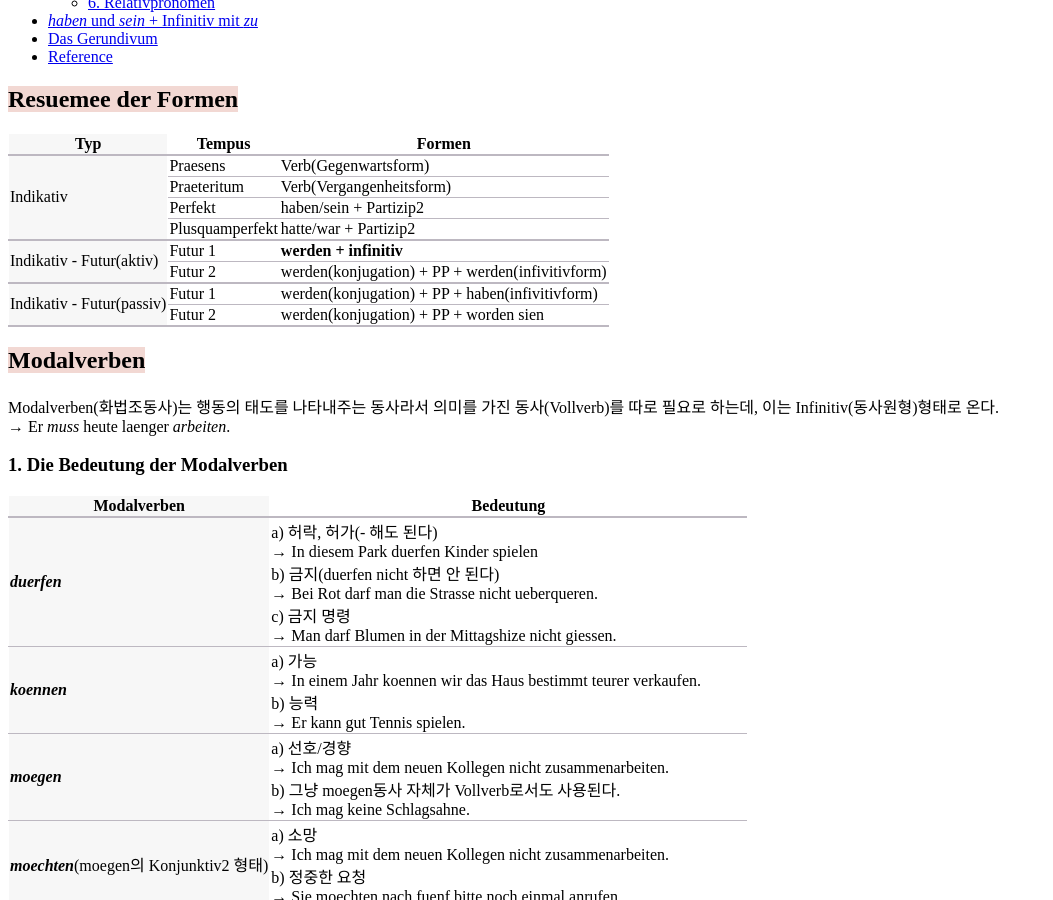
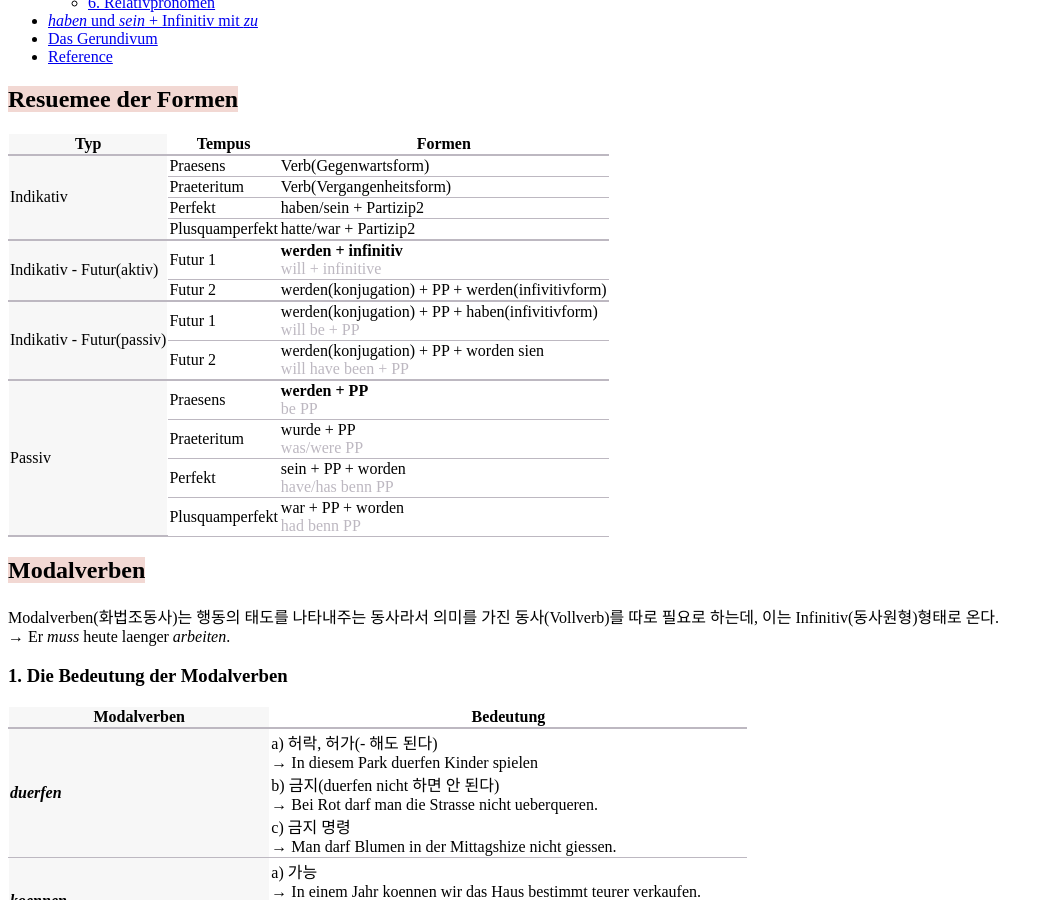
Before and after one commit to finddme/finddme.github.io, a Jekyll site: the page built from _posts/2021-01-24-DeutschGrammtik.md, in a window 1280 px wide and 900 px high, scrolled down 593 px. Shown: the whole window, without its empty margins (0-1053 px from the left). Built offline with Jekyll 4.4.1, drawn with Linux system fonts in a browser that asks for light colours.

Commit message:
Update 2021-01-24-DeutschGrammtik.md

```diff
--- a/_posts/2021-01-24-DeutschGrammtik.md
+++ b/_posts/2021-01-24-DeutschGrammtik.md
@@ -47,10 +47,14 @@ tag: Deutsch
        <tr><td class="line">Praeteritum</td><td class="line">Verb(Vergangenheitsform)</td></tr>
        <tr><td class="line">Perfekt</td><td class="line">haben/sein + Partizip2</td></tr>
        <tr><td class="line2">Plusquamperfekt</td><td class="line2">hatte/war + Partizip2</td></tr>
-       <tr><td class="line4" rowspan="2">Indikativ - Futur(aktiv)</td><td class="line">Futur 1</td><td class="line"><strong>werden + infinitiv</strong></td></tr>
+       <tr><td class="line4" rowspan="2">Indikativ - Futur(aktiv)</td><td class="line">Futur 1</td><td class="line"><strong>werden + infinitiv</strong><br><span style="color:#BDB8C1">will + infinitive</span></td></tr>
        <tr><td class="line2">Futur 2</td><td class="line2">werden(konjugation) + PP + werden(infivitivform)</td></tr>
-       <tr><td class="line4" rowspan="2">Indikativ - Futur(passiv)</td><td class="line">Futur 1</td><td class="line">werden(konjugation) + PP + haben(infivitivform)</td></tr>
-       <tr><td class="line2">Futur 2</td><td class="line2">werden(konjugation) + PP + worden sien</td></tr>
+       <tr><td class="line4" rowspan="2">Indikativ - Futur(passiv)</td><td class="line">Futur 1</td><td class="line">werden(konjugation) + PP + haben(infivitivform)<br><span style="color:#BDB8C1">will be + PP</span></td></tr>
+       <tr><td class="line2">Futur 2</td><td class="line2">werden(konjugation) + PP + worden sien<br><span style="color:#BDB8C1">will have been + PP</span></td></tr>
+       <tr><td class="line4" rowspan="4">Passiv</td><td class="line">Praesens</td><td class="line"><strong>werden + PP</strong><br><span style="color:#BDB8C1">be PP</span></td></tr>
+       <tr><td class="line">Praeteritum</td><td class="line">wurde + PP<br><span style="color:#BDB8C1">was/were PP</span></td></tr>
+       <tr><td class="line">Perfekt</td><td class="line">sein + PP + worden<br><span style="color:#BDB8C1">have/has benn PP</span></td></tr>
+       <tr><td class="line">Plusquamperfekt</td><td class="line">war + PP + worden<br><span style="color:#BDB8C1">had benn PP</span></td></tr>
   </table>
  </body>
 </html>
```
